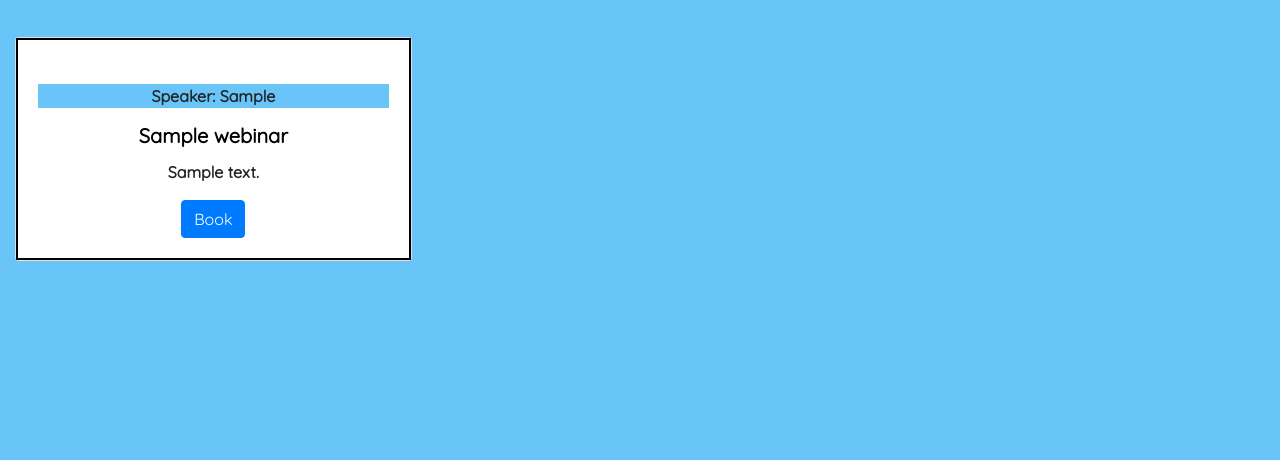
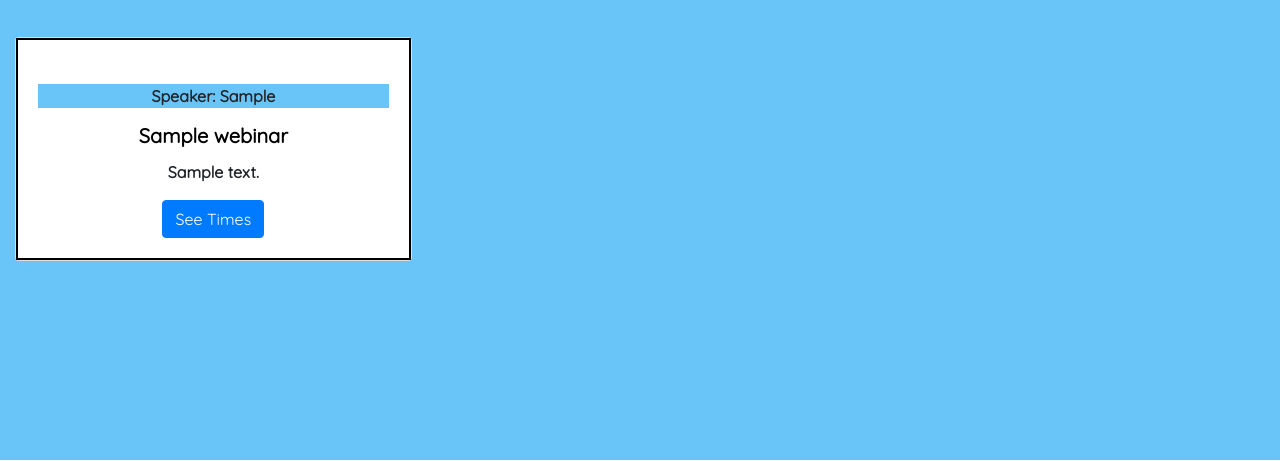
Before and after one commit to Antonyeaster/gem-explorers, a Django app: page /webinar/ in a window 1280 px wide. Shown: the part 142-603 px from the top of the page. Run offline with Django 3.2, Linux system fonts and the light colour scheme; tables that the repository leaves empty hold one stand-in row (values such as "Sample post"); some libraries are stand-ins or nearby versions.

Commit message:
Change button text

```diff
--- a/templates/webinars.html
+++ b/templates/webinars.html
@@ -26,7 +26,7 @@
                             <h2 class="card-title">{{ webinar.title }}</h2>
                             <p class="card-text">{{ webinar.description }}</p>
                             <a href="{% url 'webinar_detail' webinar.slug %}" class="webinar-link">
-                                <button class="btn btn-primary" type="submit">Book</button>
+                                <button class="btn btn-primary" type="submit">See Times</button>
                             </a>
                         </div>
                     </div>
```
